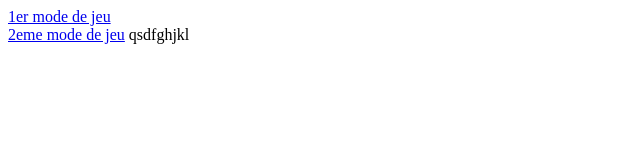
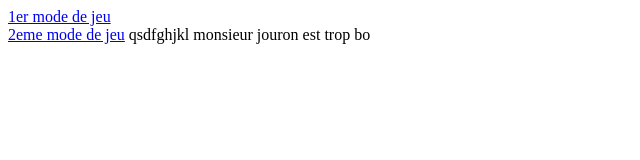
Before and after one commit to AntoineNoireau/Projet_html, a website: page public/index.html in a window 1280 px wide. Shown: the whole page, without its empty margins (0-640 px from the left). Drawn offline with Linux system fonts and the light colour scheme.

Commit message:
test merge

```diff
--- a/public/index.html
+++ b/public/index.html
@@ -15,6 +15,8 @@
     <a href="Mode_de_jeu_2.html" class="button">2eme mode de jeu</a>
     qsdfghjkl
 
+    monsieur jouron est trop bo
+
 </body>
 
 </html>
```
